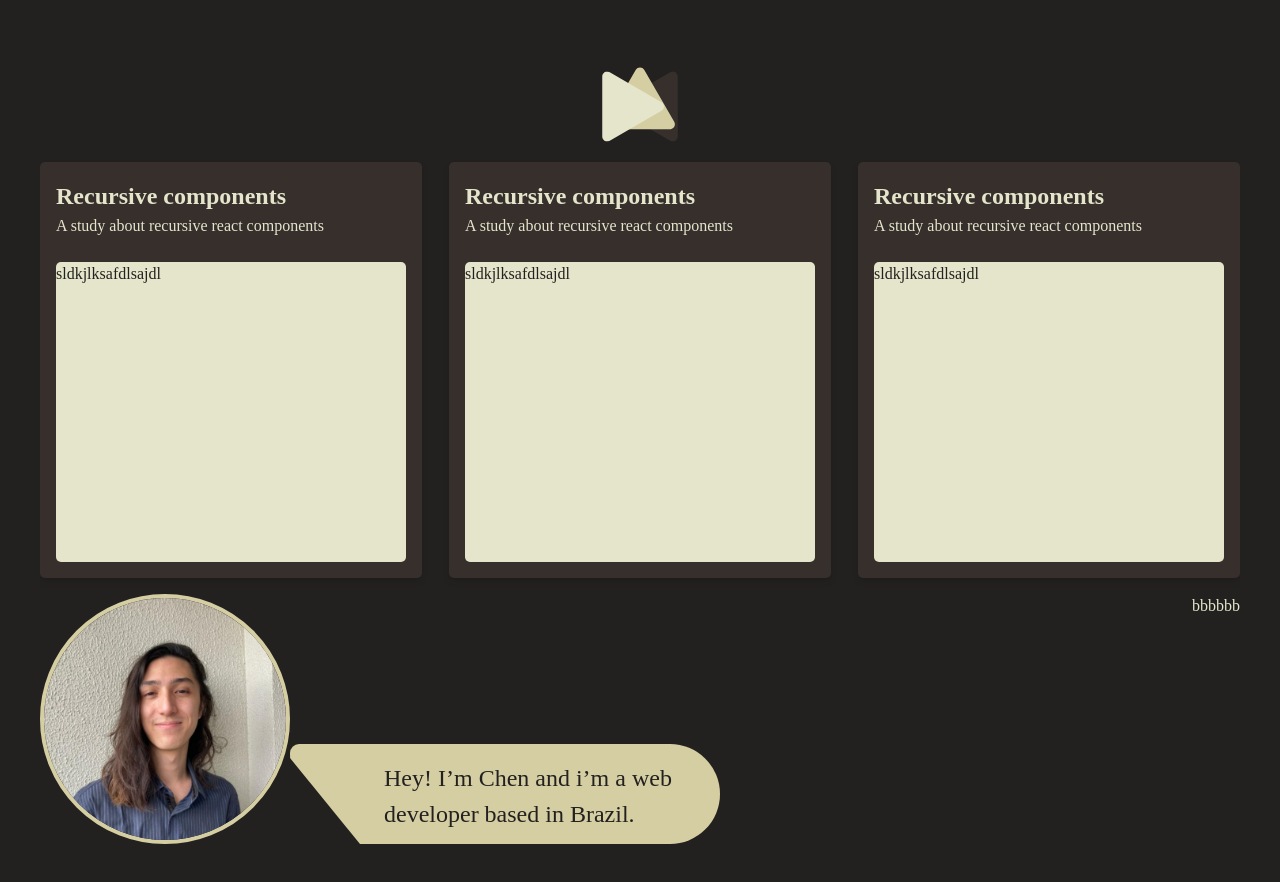
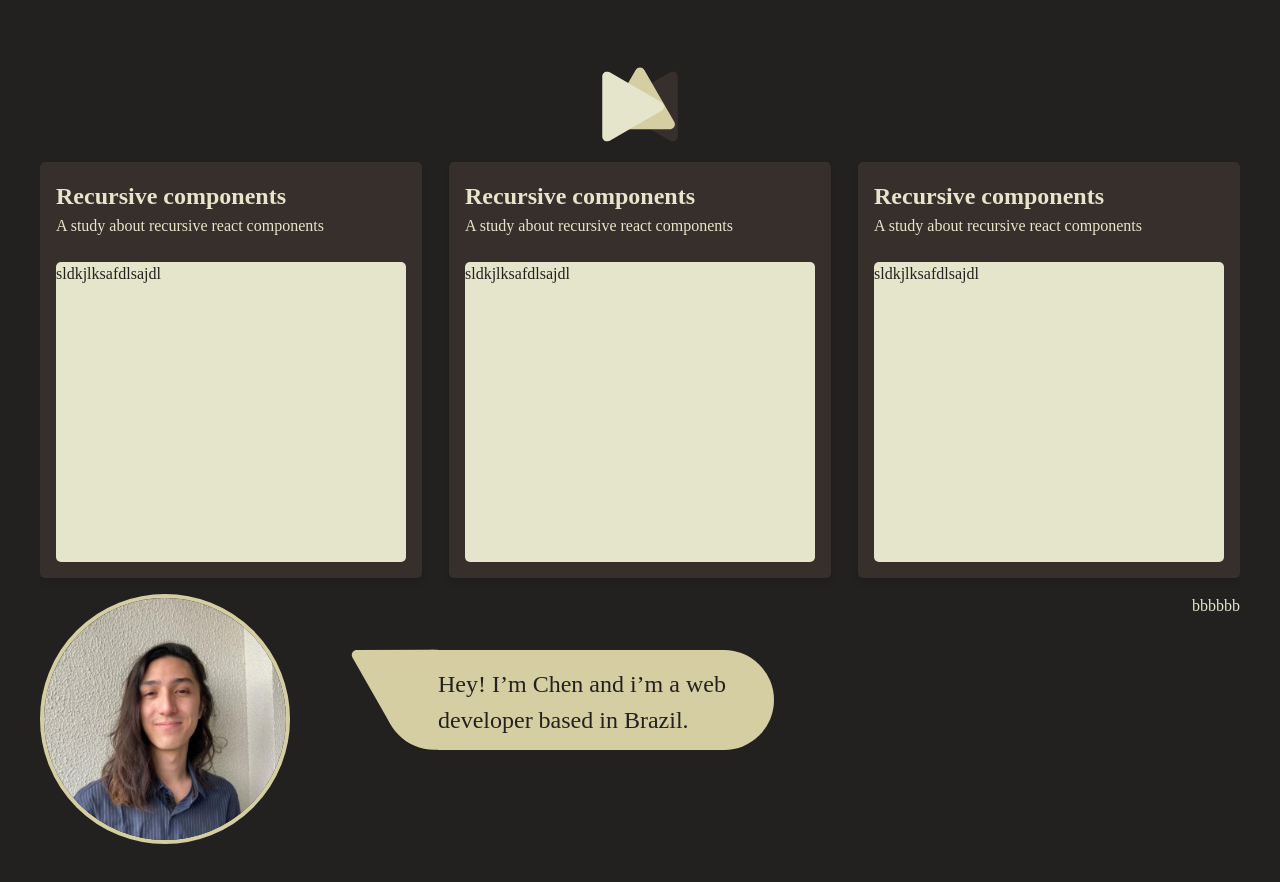
Before and after one commit to GusChenn/portfolio, a Next.js app: page /home in a window 1280 px wide. Shown: the top 882 px of the page. Built offline with nearby package versions, Linux system fonts and the light colour scheme; a web font is replaced by a local one.

Commit message:
Create speech bubble component

```diff
--- /dev/null
+++ b/src/app/home/components/speech-bubble/speech-bubble-origin.tsx
@@ -0,0 +1,61 @@
+import React from 'react';
+
+export default function SpeechBubbleOrigin() {
+  return (
+    <svg
+      width='148'
+      height='156'
+      viewBox='0 -9 86 156'
+      fill='none'
+      xmlns='http://www.w3.org/2000/svg'
+    >
+      <g filter='url(#filter0_d_138_12)'>
+        <path
+          d='M63.0701 96.78C63.0701 69.1541 85.4653 46.7589 113.091 46.7589H117.441V146.801H113.091C85.4653 146.801 63.0701 124.406 63.0701 96.78V96.78Z'
+          fill='#D5CEA3'
+        />
+      </g>
+      <path
+        d='M31.4398 54.53C29.5394 51.2051 31.9294 47.0657 35.759 47.049L111.948 46.7166C115.807 46.6997 118.229 50.8748 116.3 54.2165L77.9176 120.697C75.9882 124.039 71.1612 124.028 69.2465 120.678L31.4398 54.53Z'
+        fill='#D5CEA3'
+      />
+      <defs>
+        <filter
+          id='filter0_d_138_12'
+          x='63.0701'
+          y='46.7589'
+          width='63.3708'
+          height='109.042'
+          filterUnits='userSpaceOnUse'
+          color-interpolation-filters='sRGB'
+        >
+          <feFlood flood-opacity='0' result='BackgroundImageFix' />
+          <feColorMatrix
+            in='SourceAlpha'
+            type='matrix'
+            values='0 0 0 0 0 0 0 0 0 0 0 0 0 0 0 0 0 0 127 0'
+            result='hardAlpha'
+          />
+          <feOffset dx='5' dy='5' />
+          <feGaussianBlur stdDeviation='2' />
+          <feComposite in2='hardAlpha' operator='out' />
+          <feColorMatrix
+            type='matrix'
+            values='0 0 0 0 0.104167 0 0 0 0 0.104167 0 0 0 0 0.104167 0 0 0 0.5 0'
+          />
+          <feBlend
+            mode='normal'
+            in2='BackgroundImageFix'
+            result='effect1_dropShadow_138_12'
+          />
+          <feBlend
+            mode='normal'
+            in='SourceGraphic'
+            in2='effect1_dropShadow_138_12'
+            result='shape'
+          />
+        </filter>
+      </defs>
+    </svg>
+  );
+}
--- a/src/app/home/components/speech-bubble/speech-bubble.tsx
+++ b/src/app/home/components/speech-bubble/speech-bubble.tsx
@@ -3,6 +3,7 @@
 import STYLES from '@/styles';
 import React from 'react';
 import styled, { css } from 'styled-components';
+import SpeechBubbleOrigin from './speech-bubble-origin';
 
 interface SpeechBubbleProps {
   children: React.ReactNode;
@@ -20,24 +21,15 @@ const SpeechBubbleBody = styled.div`
   border-bottom-right-radius: 50px;
   font-size: ${STYLES.base.fontSizes.large};
   padding: ${STYLES.base.spaces[16]} ${STYLES.base.spaces[48]};
-  padding-left: ${STYLES.base.spaces[24]};
+  padding-left: 0;
   font-weight: normal;
   color: ${STYLES.base.colors.dark};
 `;
 
-const SpeechBubblePointer = styled.div`
-  ${commonCss}
-  height: 100px;
-  width: 70px;
-  border-top-left-radius: 10px;
-  border-bottom-left-radius: 100%;
-  clip-path: polygon(0% 14%, 100% 100%, 100% 0%, 0% 0%);
-`;
-
 export default function SpeechBubble({ children }: SpeechBubbleProps) {
   return (
-    <div className='flex items-end'>
-      <SpeechBubblePointer />
+    <div className='flex max-h-min items-end'>
+      <SpeechBubbleOrigin />
       <SpeechBubbleBody>{children}</SpeechBubbleBody>
     </div>
   );
```
Also changed, not shown: public/speech-bubble-origin.svg (added).
